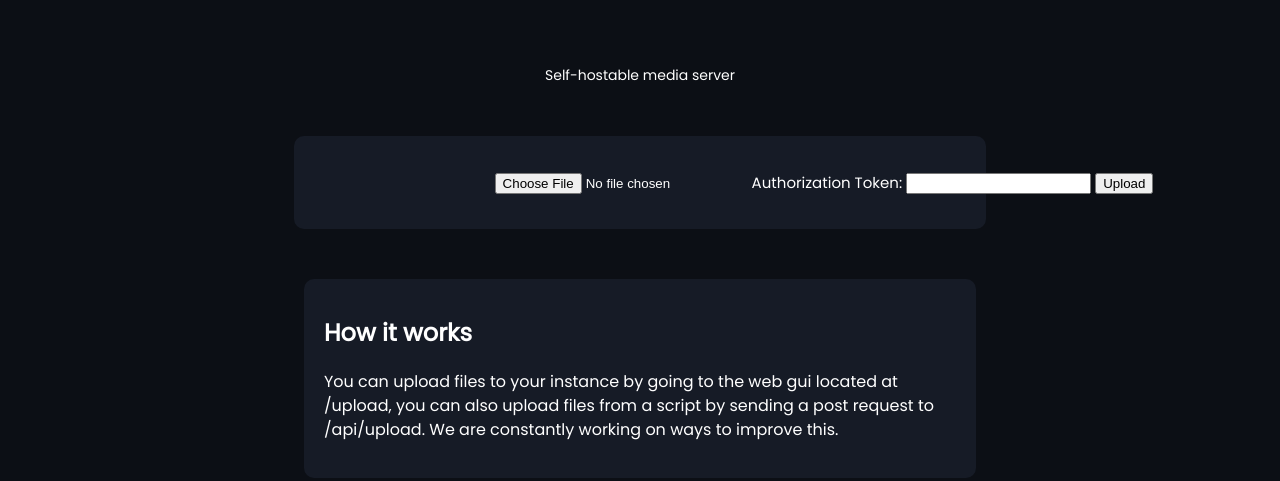
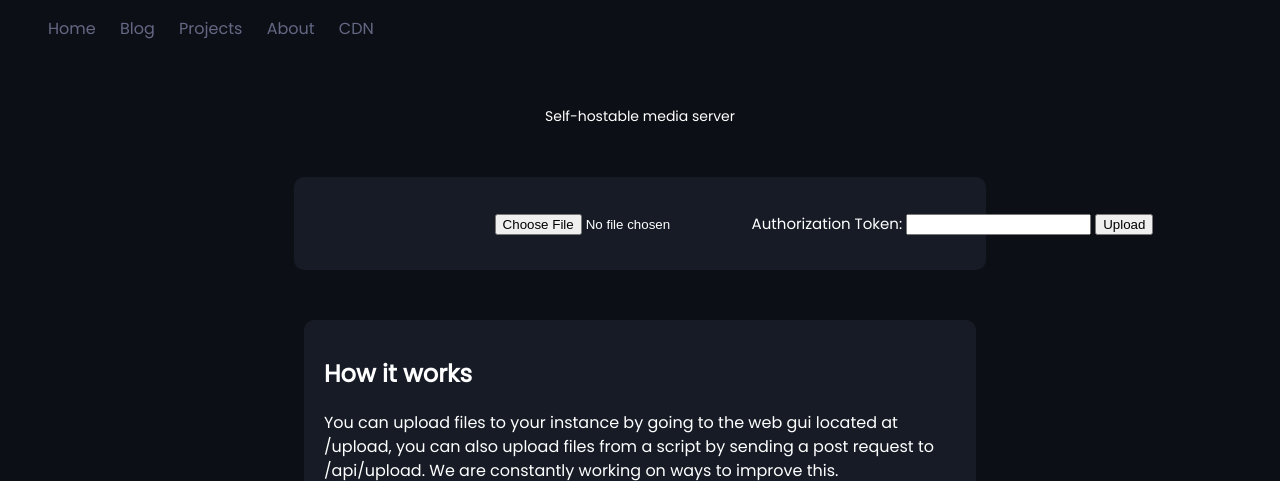
Before and after one commit to Alecks20/Alecks-Media, a Flask app: template templates/index.html in a window 1280 px wide; the page is wider, and only the part inside the window is pictured. Shown: the top 481 px of that part. Run offline with Flask 3, Linux system fonts and the light colour scheme; the template is opened without the code that fills it, so the values that code supplies are empty.

Commit message:
Added main website navigation

```diff
--- a/static/index.css
+++ b/static/index.css
@@ -130,3 +130,20 @@ body {
     color: white;
     font-size: 14px;
 }
+
+.nav-container ul {
+    list-style: none;
+ }
+
+ .nav-container li {
+     display: inline-block;
+     margin-right: 20px;
+ }
+
+ .nav li a {
+     display: inline-block;
+     color: #646884;
+     text-align: center;
+     padding: auto;
+     text-decoration: none;
+ }
--- a/templates/index.html
+++ b/templates/index.html
@@ -10,6 +10,16 @@
 </head>
 <body style="background-color: #0C0F15;"></body>
 <body>
+
+    <nav class="nav-container">
+        <ul class="nav">
+          <li><a href="https://a3d.pro">Home</a></li>
+          <li><a href="https://a3d.pro/blog">Blog</a></li>
+          <li><a href="https:/a3d.pro/projects">Projects</a></li>
+          <li><a href="https://a3d.pro/projects">About</a></li>
+          <li><a href="https://cdn.a3d.pro">CDN</a></li>
+        </ul>
+      </nav>
 
     <div class="heading">
         <h1 class="title-text-box">{{ app_name }}</h1>
```
